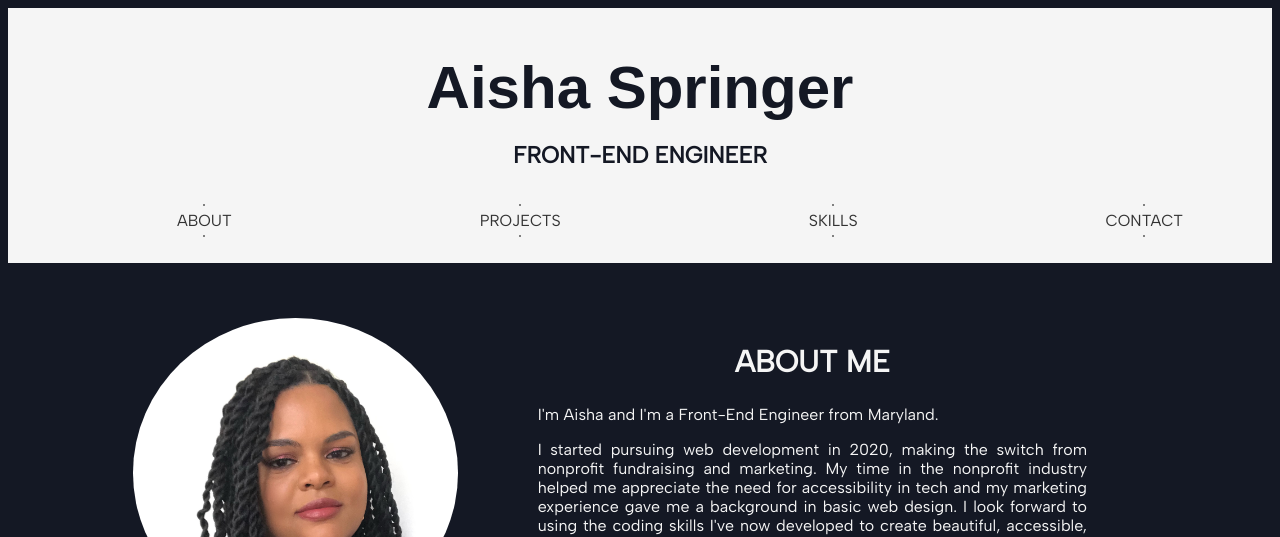
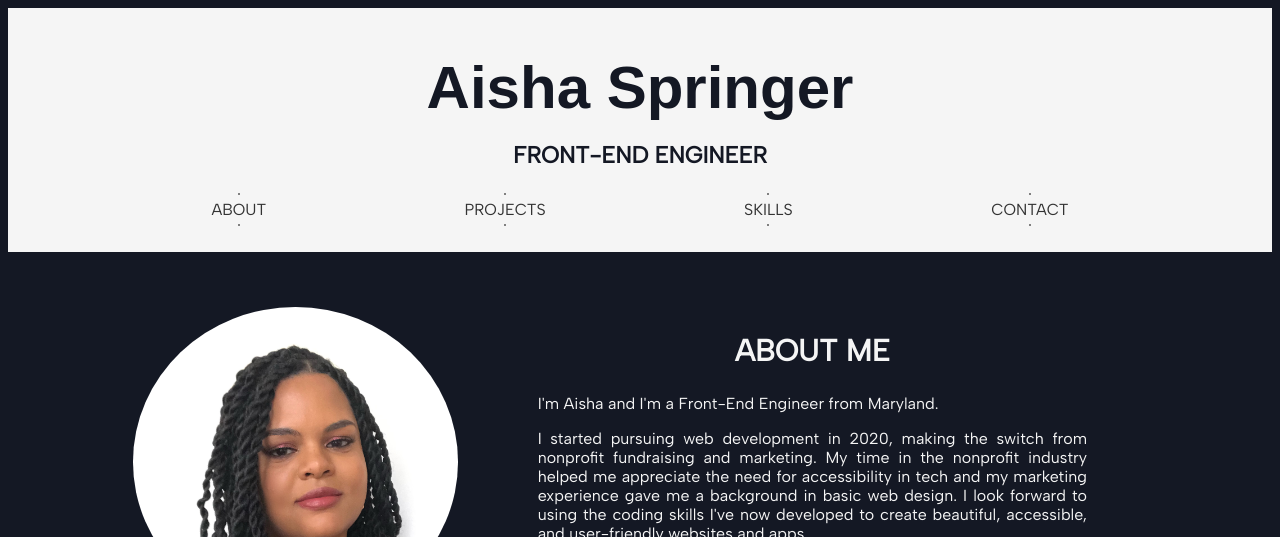
Before and after one commit to AishaSpringer/portfolio-website, a plain HTML site: page index.html in a window 1280 px wide. Shown: the top 537 px of the page. Drawn offline with Linux system fonts and the light colour scheme; a web font is replaced by a local one.

Commit message:
Fix Navbar Spacing

```diff
--- a/index.html
+++ b/index.html
@@ -20,11 +20,11 @@
 
 <!-- <body style="background-image: url('img/milad-fakurian-unsplash.jpg'); alt: 'Wavy gray design'"> -->
 <body>
-<div class="">
+<div>
     <header class="header" id="myHeader">
-        <h1>Aisha Springer</h1>
+        <h1 id="nameHeader">Aisha Springer</h1>
         <h2>Front-End Engineer</h2>
-        <nav>
+        <nav id="navbar">
             <ul>
                 <li><a class="btn" href="#aboutsection">About</a></li>
                 <li><a class="btn" href="#projects">Projects</a></li>
--- a/script.js
+++ b/script.js
@@ -2,16 +2,27 @@
 window.onscroll = function() {myFunction()};
 
 // Get the header
-var header = document.getElementById("myHeader");
+var nav = document.getElementById("navbar");
 
 // Get the offset position of the navbar
-var sticky = header.offsetTop;
+var sticky = nav.offsetTop;
 
 // Add the sticky class to the header when you reach its scroll position. Remove "sticky" when you leave the scroll position
 function myFunction() {
   if (window.pageYOffset > sticky) {
-    header.classList.add("sticky");
+    nav.classList.add("sticky");
   } else {
-    header.classList.remove("sticky");
+    nav.classList.remove("sticky");
   }
 }
+/*
+// When the user scrolls down 50px from the top of the document, resize the header's font size
+window.onscroll = function() {scrollFunction()};
+
+function scrollFunction() {
+  if (document.body.scrollTop > 30 || document.documentElement.scrollTop > 30) {
+    document.getElementById("nameHeader").style.fontSize = "16px";
+  } else {
+    document.getElementById("nameHeader").style.fontSize = "60px";
+  }
+} */
--- a/styles/style.css
+++ b/styles/style.css
@@ -37,7 +37,7 @@ h2 {
 }
 
 header h1 {
-    margin-bottom: 0.5px;
+    margin-bottom: 0px;
 }
 
 header h2 {
@@ -54,6 +54,7 @@ h1, h2 {
     color: #141824;
     padding: 5px;
     margin-bottom: 50px;
+    transition: 0.2s;
 }
 
 .sticky {
@@ -62,13 +63,19 @@ h1, h2 {
     width: 100%;
 }
 
+#navbar {
+    background-color: whitesmoke;
+
+}
+
 nav ul {
     width: 100%;
     list-style-type: none;
     text-align: center;
     display: flex;
-    justify-content: space-around;
-    margin-top: 30px;
+    justify-content: space-evenly;
+    padding-inline-start: 0em;
+
 }
 
 nav li {
```
